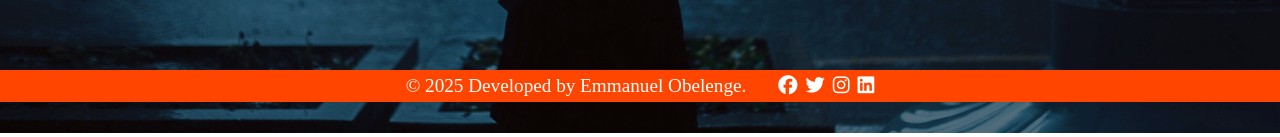
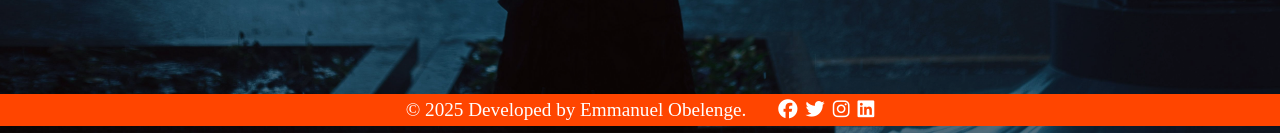
Before and after one commit to emma-obelenge/odin_weather-app_project, a website built with webpack: page src/template.html in a window 1280 px wide. Shown: the part 667-804 px from the top of the page. Built offline with nearby package versions, Linux system fonts and the light colour scheme.

Commit message:
update weather app background img

```diff
--- a/src/styles/home.css
+++ b/src/styles/home.css
@@ -1,9 +1,14 @@
-* {
+/* * {
   box-sizing: border-box;
   margin: 0;
   padding: 0;
+} */
+body {
+  margin: 0;
+  padding: 0;
+  box-sizing: border-box;
+  overflow-x: hidden;
 }
-
 #content {
   width: 100%;
   /* height: 80vh; */
@@ -19,7 +24,6 @@
   color: rgb(189, 189, 189);
   text-align: center;
   z-index: 2; /* Ensures the text is above the overlay */
-  line-height: 1.5;
   height: 80vh;
 }
 .image-container {
@@ -28,6 +32,7 @@
   left: 0;
   z-index: -2;
   height: 100vh;
+  width: 100vw;
 }
 .image-container img {
   width: 100%;
@@ -101,7 +106,6 @@ footer {
   color: white;
   font-size: 1.2rem;
   margin-bottom: 0;
-  margin-top: 2rem;
 }
 .fa-brands {
   color: white;
```
